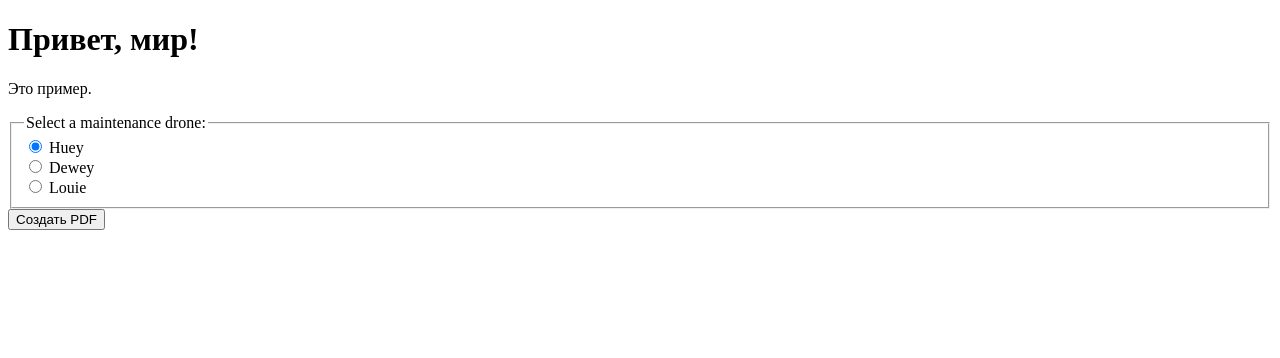
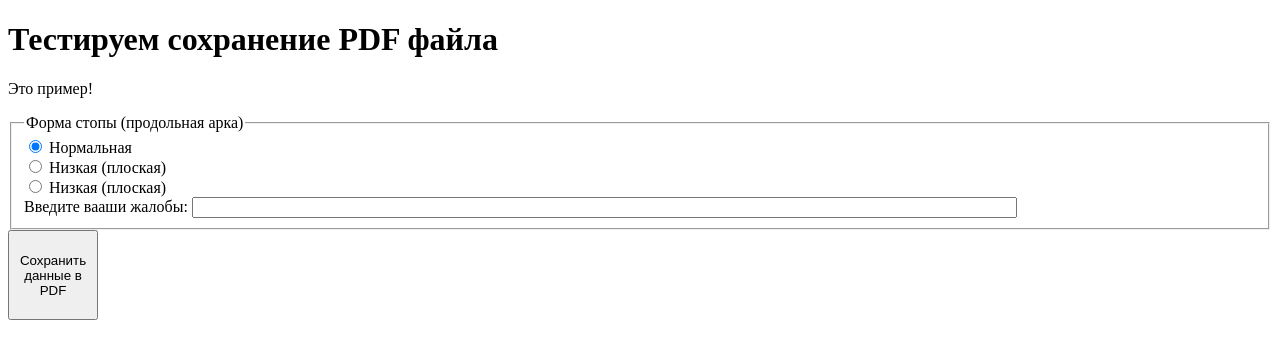
Before and after one commit to PaveBabanov/ortolab, a plain HTML site: page index.html in a window 1280 px wide. Drawn offline with Linux system fonts and the light colour scheme.

Commit message:
Update index.html

```diff
--- a/index.html
+++ b/index.html
@@ -3,32 +3,49 @@
 <head>
 <meta charset="UTF-8">
 <title>Вся страница в PDF</title>
+<link rel="stylesheet" href="style.css">
 <script src="https://cdnjs.cloudflare.com/ajax/libs/html2pdf.js/0.10.1/html2pdf.bundle.min.js"></script>
 </head>
 <body>
 <!-- МАКЕТ СОДЕРЖИМОГО -->
-<h1>Привет, мир!</h1>
-<p>Это пример.</p>
+<h1>Тестируем сохранение PDF файла</h1>
+<p>Это пример!</p>
 <!-- ВСЮ СТРАНИЦУ В PDF -->
 
+<style>
+  .my_button {
+      width: 90px;
+      height: 90px;
+  }
+  </style>
 
 <fieldset>
-  <legend>Select a maintenance drone:</legend>
+  <legend>Форма стопы (продольная арка)</legend>
 
   <div>
+
+
     <input type="radio" id="huey" name="drone" value="huey" checked />
-    <label for="huey">Huey</label>
+
+    <label for="huey">Нормальная </label>
   </div>
 
   <div>
     <input type="radio" id="dewey" name="drone" value="dewey" />
-    <label for="dewey">Dewey</label>
+    <label for="dewey">Низкая (плоская)</label>
+  </div>
+  <div>
+    <input type="radio" id="dewey" name="drone" value="dewey" />
+    <label for="dewey">Низкая (плоская)</label>
   </div>
 
-  <div>
-    <input type="radio" id="louie" name="drone" value="louie" />
-    <label for="louie">Louie</label>
-  </div>
+  <label for="name">Введите вааши жалобы:</label>
+
+  <input class="heighttext" type="text" id="name" name="name" required minlength="40" maxlength="800" height = "150"; size="100" />
+
+
+
+
 </fieldset>
 <script>
 function toPDF () {
@@ -37,6 +54,6 @@ html2pdf()
 .save();
 }
 </script>
-<button onclick="toPDF()">Создать PDF</button>
+<button onclick="toPDF()"  class="my_button" >Сохранить данные в PDF</button>
 </body>
 </html>
```
